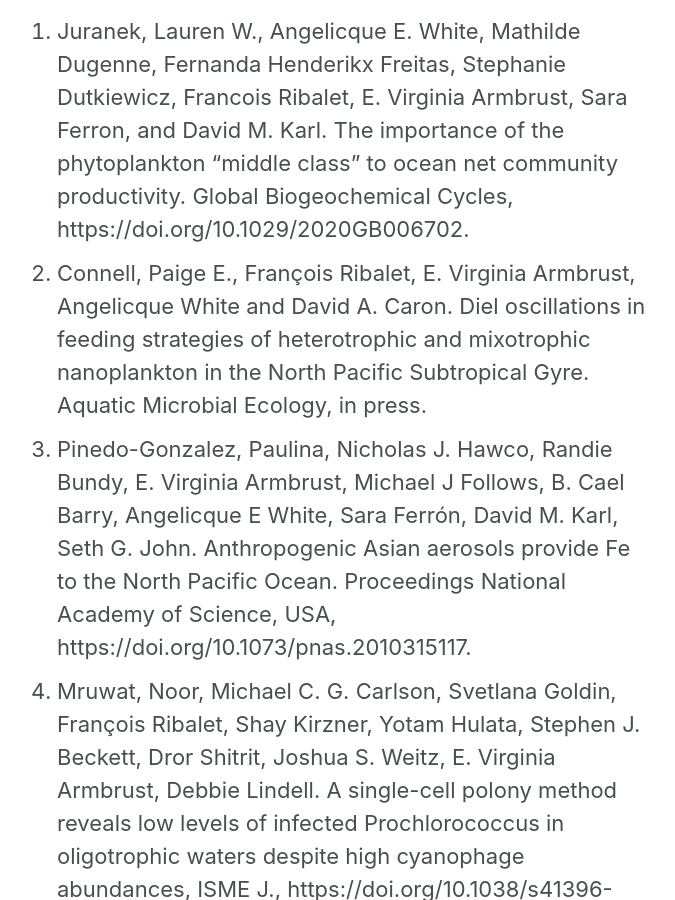
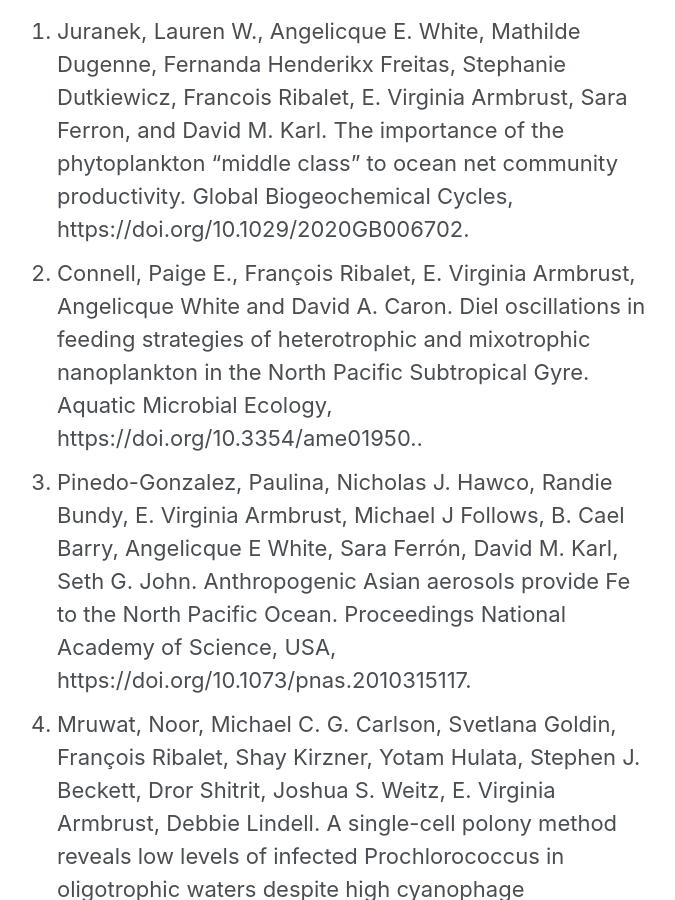
Before and after one commit to armbrustlab/armbrustlab.github.io, a Jekyll site: the page built from collections/_people/armbrust.md, in a window 1280 px wide and 900 px high, scrolled down 3492 px. Shown: the whole window, without its empty margins (305-980 px from the left). Built offline with Jekyll 4.4.1, drawn with Linux system fonts in a browser that asks for light colours; nearby versions of some CDN libraries.

Commit message:
Update armbrust.md

```diff
--- a/collections/_people/armbrust.md
+++ b/collections/_people/armbrust.md
@@ -45,7 +45,7 @@
 
 2020
 1. Juranek, Lauren W., Angelicque E. White, Mathilde Dugenne, Fernanda Henderikx Freitas, Stephanie Dutkiewicz, Francois Ribalet, E. Virginia Armbrust, Sara Ferron, and David M. Karl.  The importance of the phytoplankton “middle class” to ocean net community productivity. Global Biogeochemical Cycles, https://doi.org/10.1029/2020GB006702.
-1. Connell, Paige E.,  François Ribalet, E. Virginia Armbrust, Angelicque White and David A. Caron. Diel oscillations in feeding strategies of heterotrophic and mixotrophic nanoplankton in the North Pacific Subtropical Gyre. Aquatic Microbial Ecology, in press.
+1. Connell, Paige E.,  François Ribalet, E. Virginia Armbrust, Angelicque White and David A. Caron. Diel oscillations in feeding strategies of heterotrophic and mixotrophic nanoplankton in the North Pacific Subtropical Gyre. Aquatic Microbial Ecology, https://doi.org/10.3354/ame01950..
 1. Pinedo-Gonzalez, Paulina, Nicholas J. Hawco, Randie Bundy, E. Virginia Armbrust, Michael J Follows, B. Cael Barry, Angelicque E White, Sara Ferrón, David M. Karl, Seth G. John. Anthropogenic Asian aerosols provide Fe to the North Pacific Ocean. Proceedings National Academy of Science, USA, https://doi.org/10.1073/pnas.2010315117.
 1. Mruwat, Noor, Michael C. G. Carlson, Svetlana Goldin, François Ribalet, Shay Kirzner, Yotam Hulata, Stephen J. Beckett, Dror Shitrit, Joshua S. Weitz, E. Virginia Armbrust, Debbie Lindell. A single-cell polony method reveals low levels of infected Prochlorococcus in oligotrophic waters despite high cyanophage abundances, ISME J., https://doi.org/10.1038/s41396-020-00752-6.
 1. Qin, Wei, Yue Zheng, Annette Bollmann, Baozhan Wang, Chuanlun Zhang, Daniel Mende, David Stahl, Edward Delong, E. Virginia Armbrust, Haodong Liu, Hidetoshi Urakawa, Jeppe L. Nielsen, Jizhong Zhou, José R. de la Torre, Koji Mori, Meng Li, Po-Heng Lee, Reiji Takahashi, Shady Amin, Tatsunori Nakagawa, Tong Zhang, Willm Martens-Habbena, Xiaowu Huang, Xinxu Zhang, Yao Zhang, Yulin Wang, Anitra E. Ingalls.  Alternative strategies of nutrient acquisition and energy conservation map to the biogeography of marine ammonia-oxidizing archaea. ISME J., https://doi.org/10.1038/s41396-020-0710-7.
```
